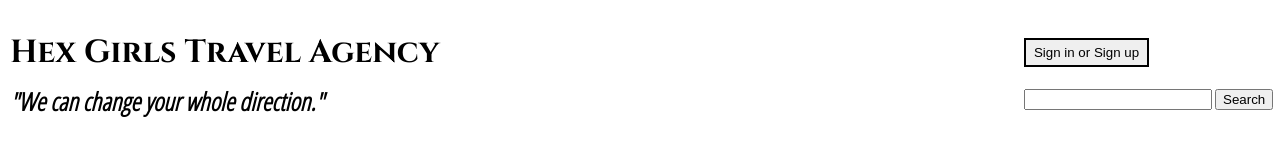
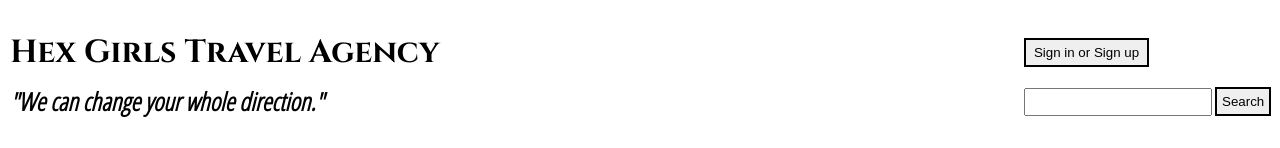
Before and after one commit to bbordonaro/426_final, a website: page comp426frontend/index.html in a window 1280 px wide. Shown: the top 148 px of the page. Drawn offline with nearby package versions, Linux system fonts and the light colour scheme; no server answers.

Commit message:
search bar

```diff
--- a/comp426frontend/style.css
+++ b/comp426frontend/style.css
@@ -49,6 +49,13 @@ h4 {
 
 #search {
     width: 180px;
+    height: 22px;
+}
+
+#search_button {
+    border: solid black 2px;
+    padding: 5px;
+    text-align: center;
 }
 
 #content {
```
